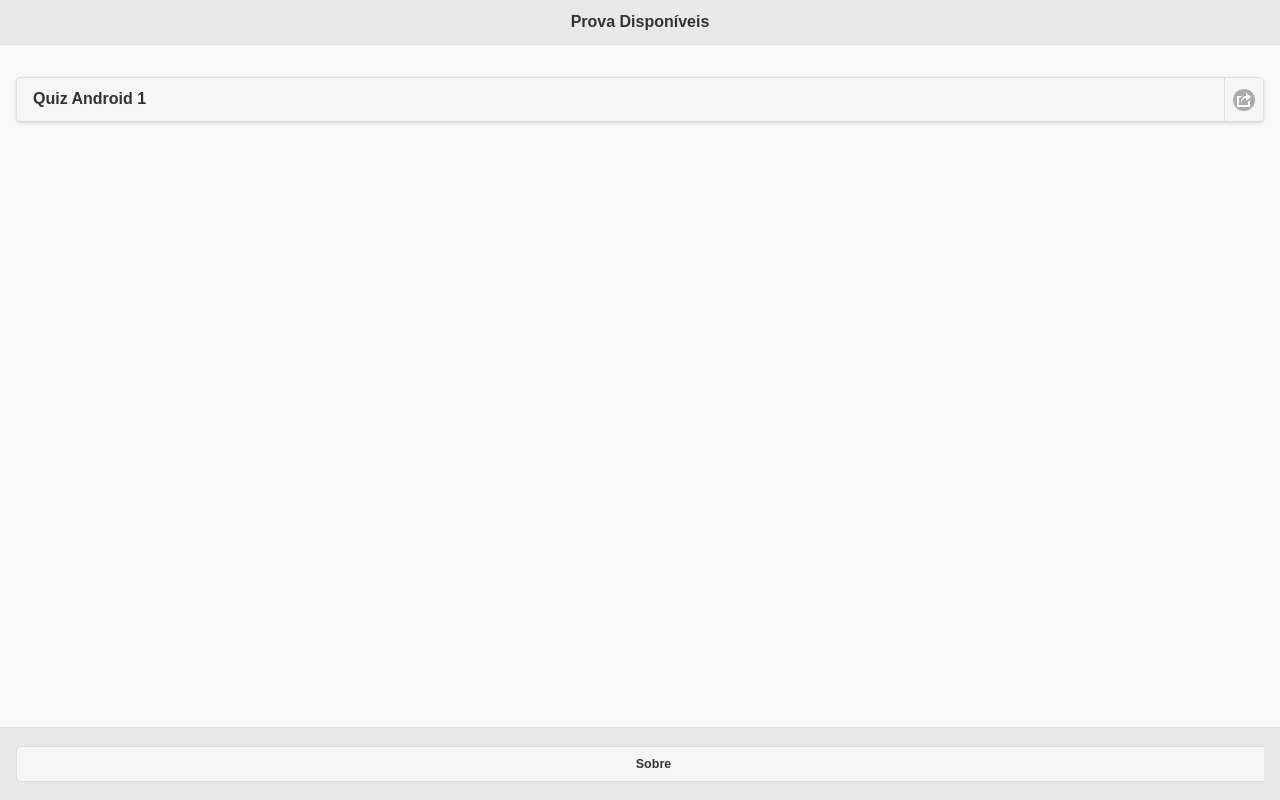
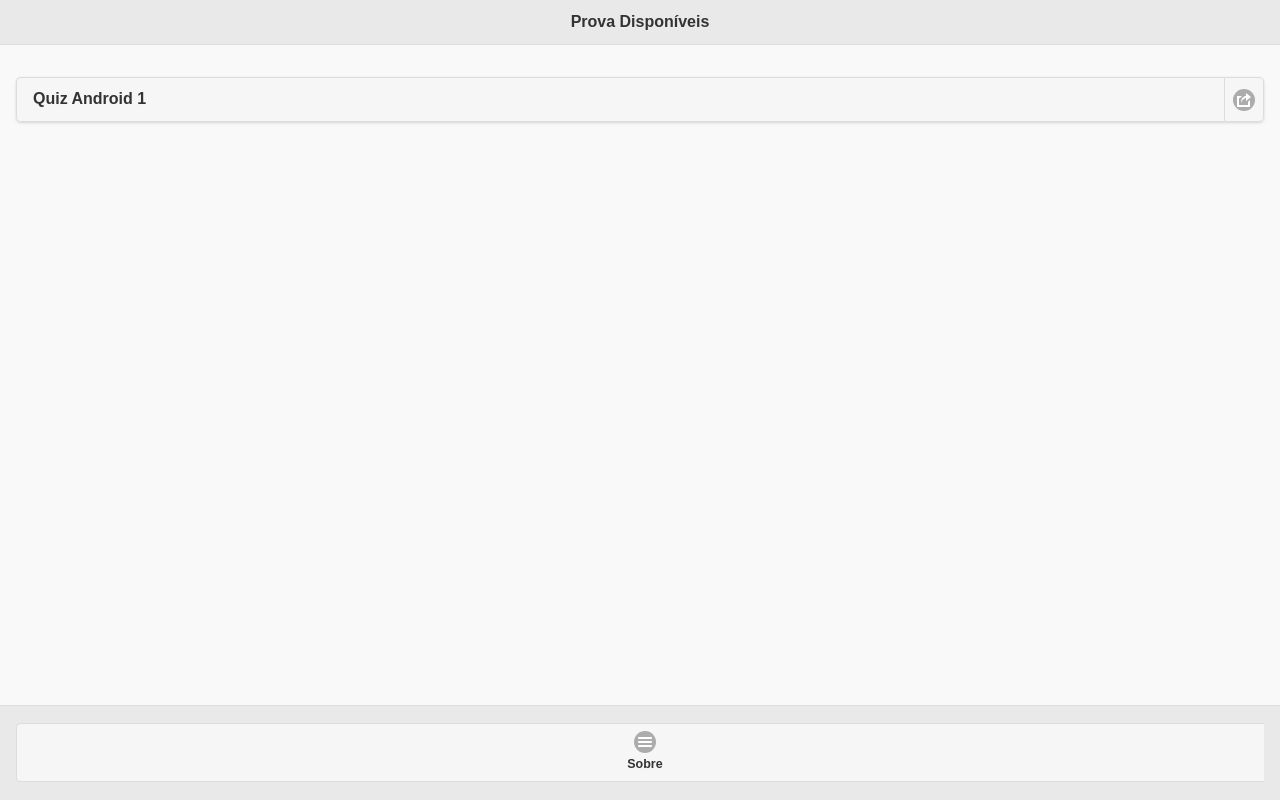
Before and after one commit to ivanknow/quiz-android-ufrpe, a plain HTML site: page client/index.html in a window 1280 px wide. Drawn offline with Linux system fonts and the light colour scheme.

Commit message:
akuste de mensagem em caso de erro, e icones

```diff
--- a/client/js/Snippets.js
+++ b/client/js/Snippets.js
@@ -33,7 +33,7 @@ var Snippets = {
 				id : 'snippet-footer',
 				value : HTMLMaker().createTag("a").attr("href", "about.html")
 						.attr("data-transition", "slideup").attr("class",
-								"ui-btn ui-corner-all").attr("style",
+								"ui-btn ui-corner-all ui-icon-bars ui-btn-icon-top").attr("style",
 								"width: 100%").content(Values.appFooterAbout)
 			},
 			{
--- a/client/js/Values.js
+++ b/client/js/Values.js
@@ -12,7 +12,7 @@ var Values = {
 	appTitleAbout : "Prova Móvel - Sobre",
 	appFooterAbout : "Sobre",
 	mensagemFinalizarSucesso : "Respostas enviada com sucesso!",
-	messageErroServidor:"Houve um erro na comunicação com servidor",
+	messageErroServidor:"Você está sendo redirecionado para a tela inicial!",
 	messageUsuarioDeveLogar:"Usuario deve estar logado",
 	pages : {},
 
```
Also changed, not shown: client/responder.html (+1 -1 lines).
